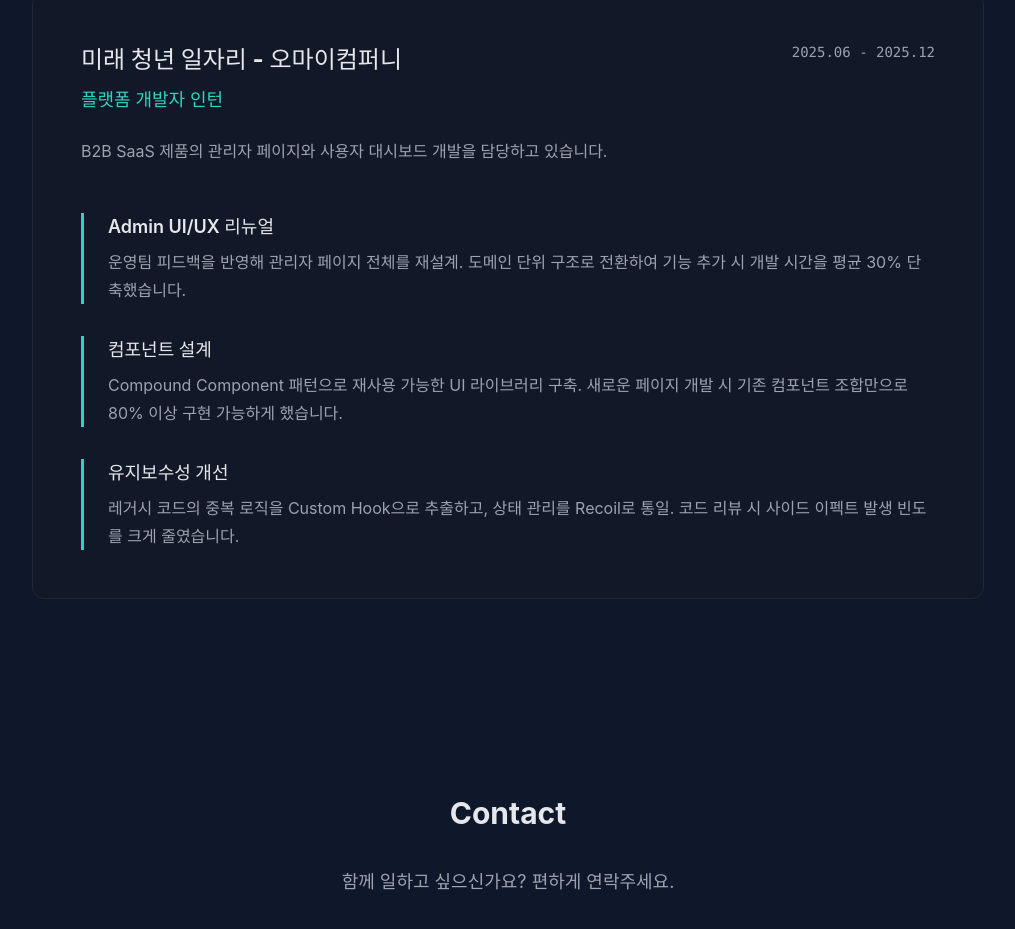
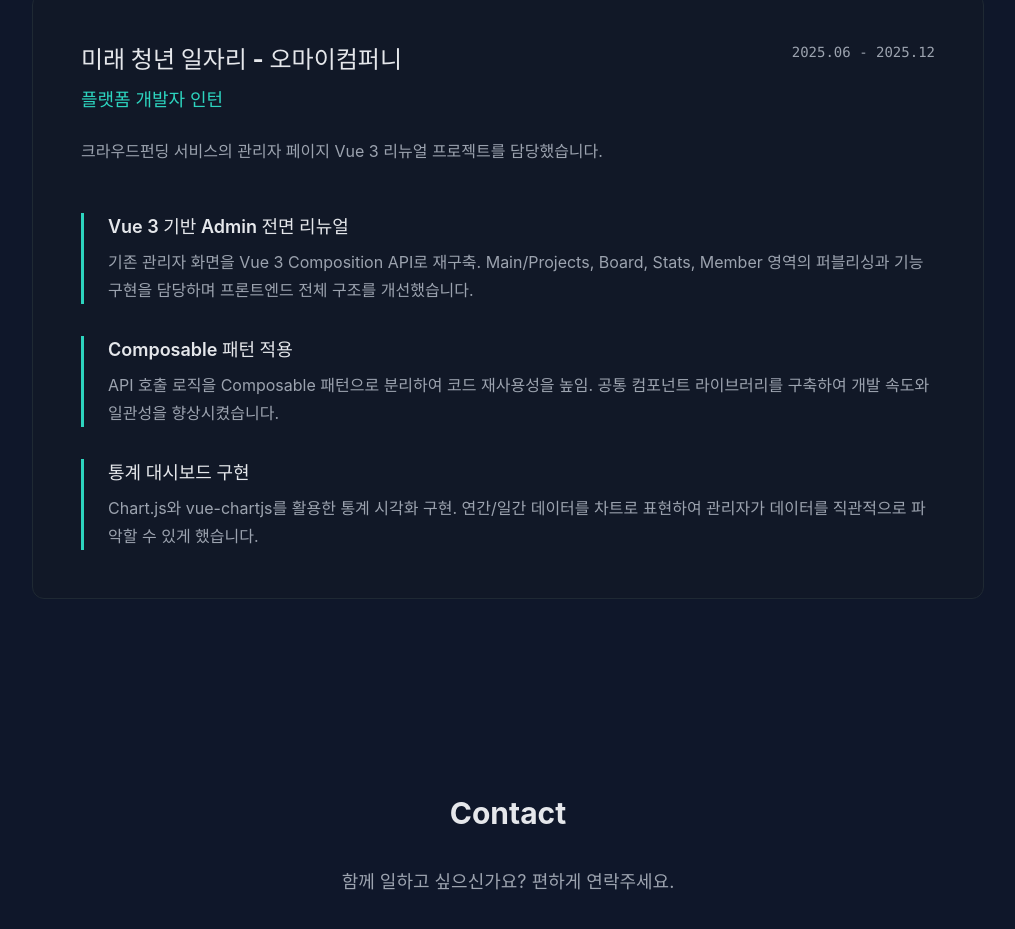
Before and after one commit to SonMinSeock/developer-portfolio, a React (Vite) app: page / in a window 1280 px wide. Shown: the part 1060-1989 px from the top of the page, without its empty margins (132-1147 px from the left). Built offline with nearby package versions, Linux system fonts and the light colour scheme.

Commit message:
update: 일 경험 프로젝트 중 어드민 리뉴얼 내용 수정

```diff
--- a/src/data/projects.js
+++ b/src/data/projects.js
@@ -2,42 +2,43 @@
   {
     id: "omc-admin",
     title: "오마이컴퍼니 Admin 리뉴얼",
-    summary: "운영 중인 관리자 페이지의 UI/UX와 코드 구조를 개선한 프로젝트",
+    summary: "크라우드펀딩 서비스 관리자 화면 Vue 3 기반 전면 리뉴얼",
     thumbnail: "./images/omc-admin.png",
-    period: "2025.06 - 2025.11",
+    period: "2025.07 - 2025.12",
     team: "프론트엔드 2명",
 
     problem: {
       title: "문제 상황",
-      description: "레거시 Admin은 페이지별로 중복 코드가 많고, 상태 관리가 분산되어 있어 기능 추가 시 사이드 이펙트가 자주 발생했습니다. 또한 일관되지 않은 UI로 인해 운영팀의 학습 비용이 높았습니다."
+      description: "기존 관리자 화면은 기술 스택 노후화, 화면 구조 일관성 부족, 유지보수 난이도 증가 등의 문제가 있었습니다. Spring Boot + JPA 기반 백엔드는 유지한 상태에서 프론트엔드만 개선이 필요했습니다."
     },
 
     solution: {
       title: "해결 방법",
       items: [
         {
-          subtitle: "도메인 단위 설계",
-          detail: "기능별로 분산된 코드를 도메인(회원, 주문, 정산) 단위로 재구성. 각 도메인의 상태와 로직을 응집도 높게 관리하여 수정 범위를 명확히 했습니다."
+          subtitle: "Vue 3 Composition API 기반 리뉴얼",
+          detail: "백엔드는 그대로 유지하고 프론트엔드를 Vue 3로 전면 재구축. Composition API와 <script setup> 문법으로 컴포넌트 구조를 설계하여 가독성과 재사용성을 높였습니다."
         },
         {
-          subtitle: "재사용 가능한 컴포넌트",
-          detail: "Table, Form, Modal 등을 Compound Component 패턴으로 설계. props drilling을 줄이고 컴포넌트 조합만으로 다양한 케이스를 처리할 수 있게 했습니다."
+          subtitle: "Composable 패턴으로 로직 분리",
+          detail: "API 호출 로직을 Composable 패턴으로 분리하여 코드 중복을 제거. 공통 컴포넌트(Button, Input, Modal)를 재사용 가능하게 설계하여 개발 속도를 향상시켰습니다."
         },
         {
-          subtitle: "MSW 기반 개발",
-          detail: "API 개발 전 MSW로 Mock Server를 구축하여 프론트엔드 개발을 먼저 진행. 실제 API 연동 시 핸들러만 교체하는 방식으로 병렬 작업을 가능하게 했습니다."
+          subtitle: "Chart.js 기반 통계 시각화",
+          detail: "연간/일간 통계 데이터를 Chart.js로 시각화. vue-chartjs를 활용해 재사용 가능한 차트 컴포넌트를 구성하고, 관리자가 데이터를 직관적으로 파악할 수 있게 했습니다."
         }
       ]
     },
 
     myRole: [
-      "기존 Admin 분석 후 도메인 구조 설계 및 문서화",
-      "Recoil 기반 전역 상태 관리 설계 (atom family 활용)",
-      "Compound Component 패턴 기반 공통 컴포넌트 라이브러리 구축",
-      "MSW를 활용한 Mock API 환경 구성 및 개발 워크플로우 수립"
+      "Main/Projects, Board, Stats, Member 화면 퍼블리싱 및 기능 구현",
+      "Vue 3 Composition API 기반 컴포넌트 설계 및 개발",
+      "JPA 기반 REST API 연동 및 데이터 처리 로직 구현",
+      "Chart.js를 활용한 통계 대시보드 차트 컴포넌트 개발",
+      "공통 컴포넌트 라이브러리 구축 및 코드 컨벤션 적용"
     ],
 
-    tech: ["React", "Recoil", "styled-components", "MSW", "React Query"],
+    tech: ["Vue 3", "TypeScript", "Composition API", "Vue Router", "Vite", "Axios", "Bootstrap 5", "SCSS", "Chart.js"],
 
     links: {
       // github: 'https://github.com/...',
@@ -144,20 +145,20 @@
   company: "미래 청년 일자리 - 오마이컴퍼니",
   position: "플랫폼 개발자 인턴",
   period: "2025.06 - 2025.12",
-  description: "B2B SaaS 제품의 관리자 페이지와 사용자 대시보드 개발을 담당하고 있습니다.",
+  description: "크라우드펀딩 서비스의 관리자 페이지 Vue 3 리뉴얼 프로젝트를 담당했습니다.",
 
   highlights: [
     {
-      title: "Admin UI/UX 리뉴얼",
-      detail: "운영팀 피드백을 반영해 관리자 페이지 전체를 재설계. 도메인 단위 구조로 전환하여 기능 추가 시 개발 시간을 평균 30% 단축했습니다."
+      title: "Vue 3 기반 Admin 전면 리뉴얼",
+      detail: "기존 관리자 화면을 Vue 3 Composition API로 재구축. Main/Projects, Board, Stats, Member 영역의 퍼블리싱과 기능 구현을 담당하며 프론트엔드 전체 구조를 개선했습니다."
     },
     {
-      title: "컴포넌트 설계",
-      detail: "Compound Component 패턴으로 재사용 가능한 UI 라이브러리 구축. 새로운 페이지 개발 시 기존 컴포넌트 조합만으로 80% 이상 구현 가능하게 했습니다."
+      title: "Composable 패턴 적용",
+      detail: "API 호출 로직을 Composable 패턴으로 분리하여 코드 재사용성을 높임. 공통 컴포넌트 라이브러리를 구축하여 개발 속도와 일관성을 향상시켰습니다."
     },
     {
-      title: "유지보수성 개선",
-      detail: "레거시 코드의 중복 로직을 Custom Hook으로 추출하고, 상태 관리를 Recoil로 통일. 코드 리뷰 시 사이드 이펙트 발생 빈도를 크게 줄였습니다."
+      title: "통계 대시보드 구현",
+      detail: "Chart.js와 vue-chartjs를 활용한 통계 시각화 구현. 연간/일간 데이터를 차트로 표현하여 관리자가 데이터를 직관적으로 파악할 수 있게 했습니다."
     }
   ]
 };
```
